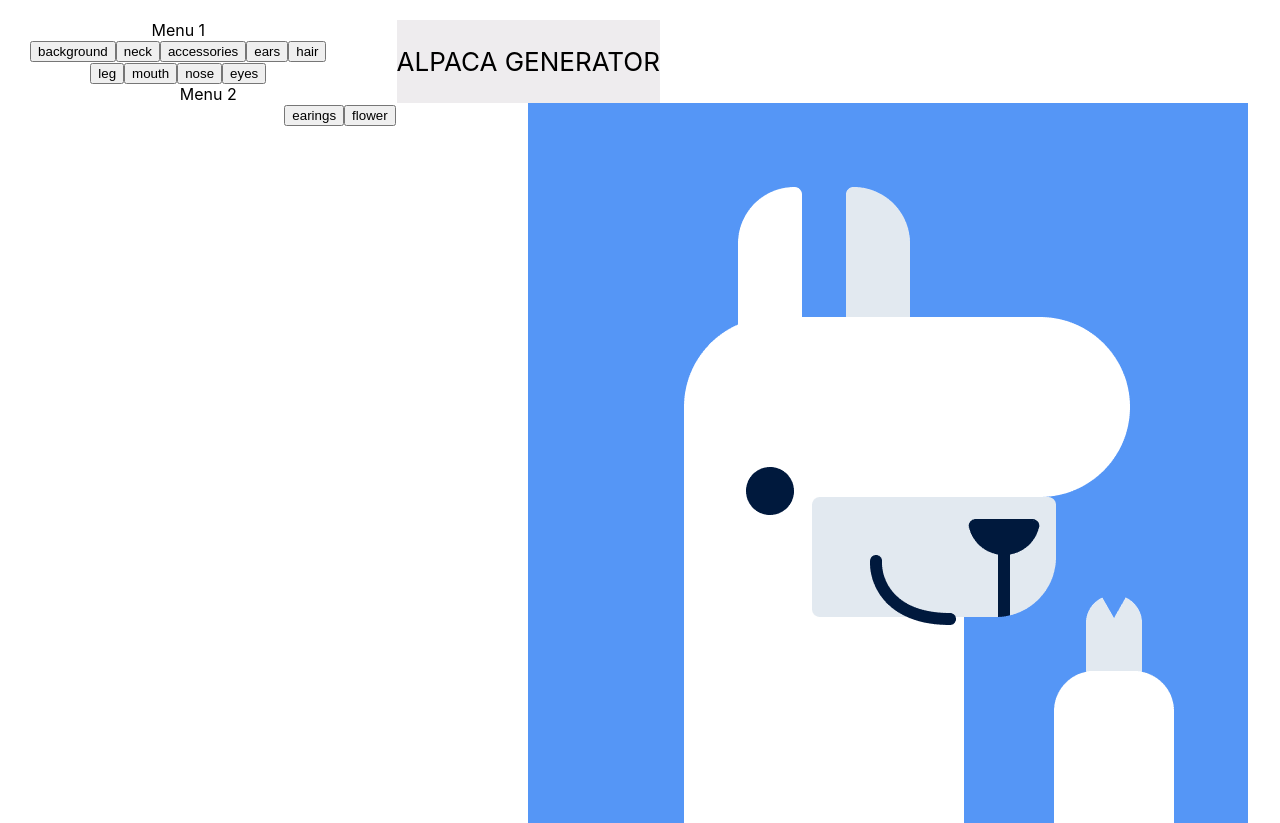
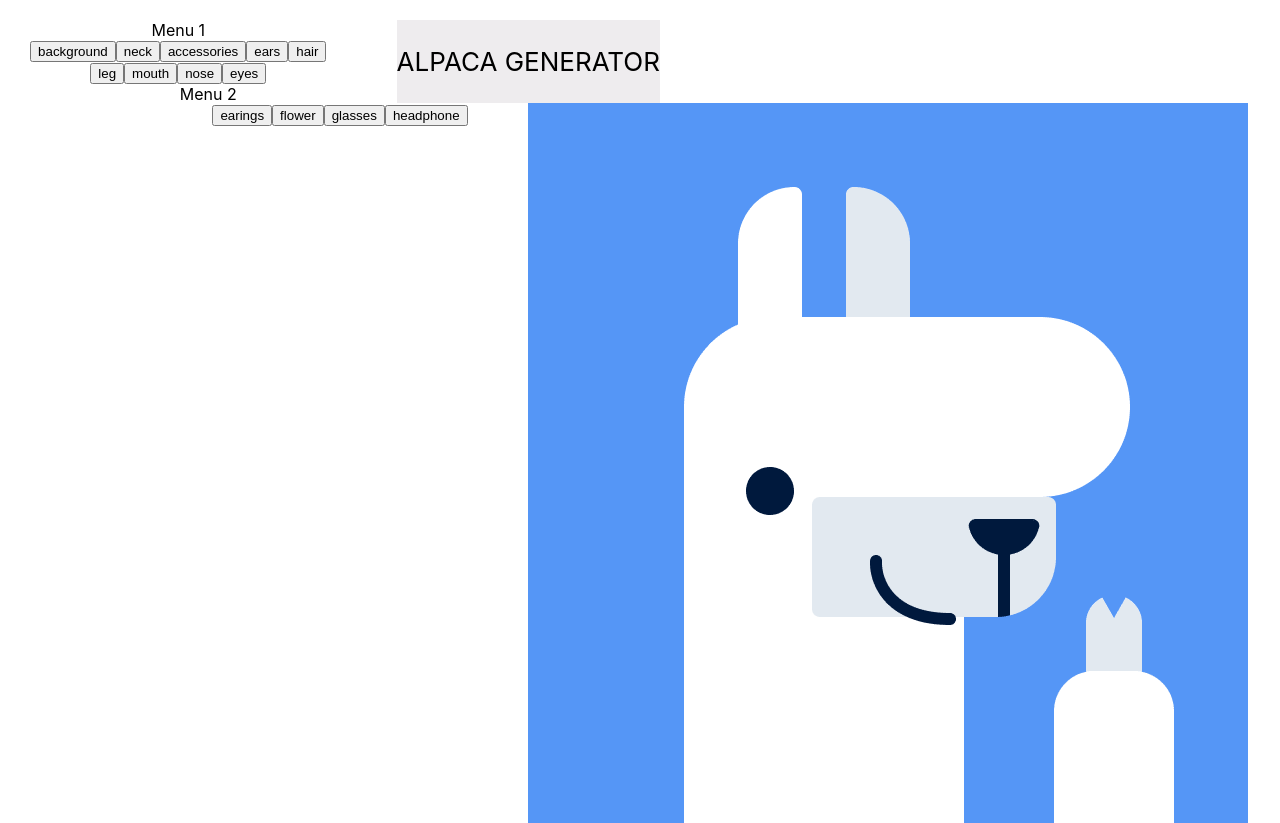
Before and after one commit to Crittenbach1/alpaca-image-generator, a React (Create React App) app: page / in a window 1280 px wide. Both pictures are taken after a click on the button "accessories". Built offline with nearby package versions, Linux system fonts and the light colour scheme.

Commit message:
updated all accessories buttons

```diff
--- a/src/App.js
+++ b/src/App.js
@@ -101,7 +101,10 @@ function App() {
                      <button onClick={() => setNeck("bendforward")}>bendforward</button>,
                      <button onClick={() => setNeck("thick")}>thick</button>]
            case 'accessories':
-             return [<button onClick={() => setAccessories("earings")}>earings</button>, <button onClick={() => setAccessories("flower")}>flower</button>]
+             return [<button onClick={() => setAccessories("earings")}>earings</button>,
+                     <button onClick={() => setAccessories("flower")}>flower</button>,
+                     <button onClick={() => setAccessories("glasses")}>glasses</button>,
+                     <button onClick={() => setAccessories("headphone")}>headphone</button>]
            case 'ears':
              return [<button onClick={() => setEars("default")}>default</button>, <button onClick={() => setEars("tiltbackward")}>tiltbackward</button>]
            case 'hair':
```
